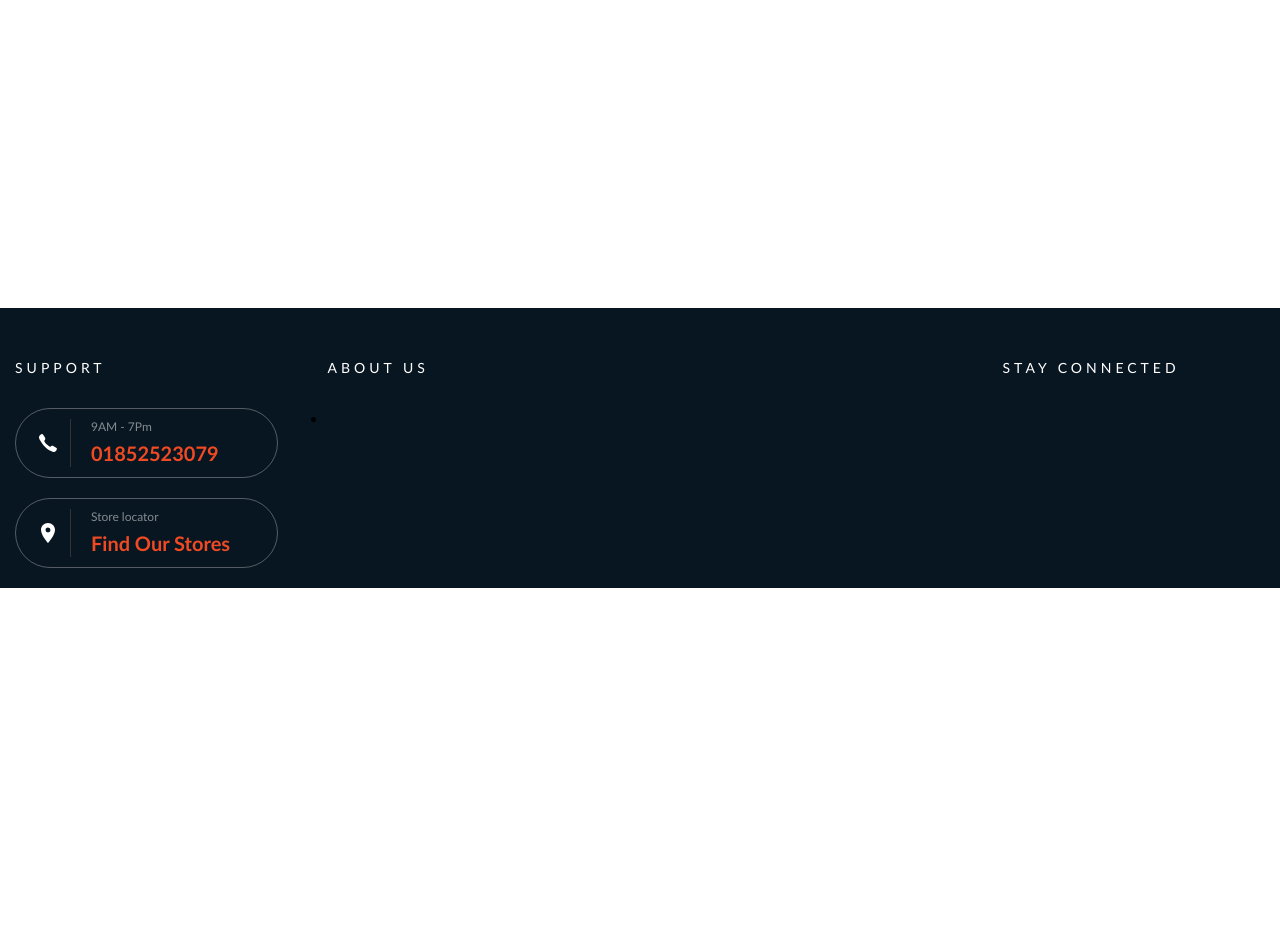
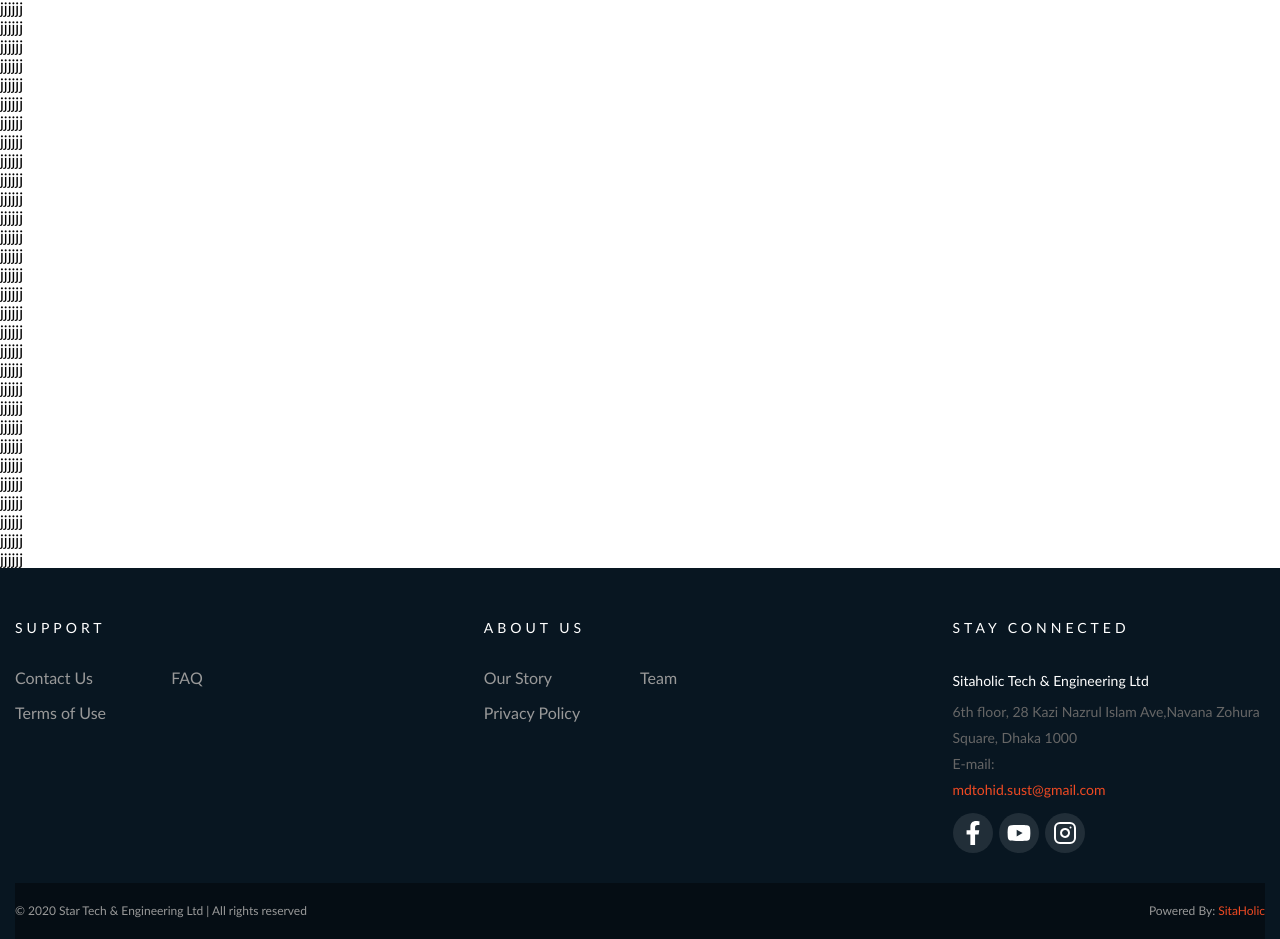
Before and after one commit to Tohid001/Sita-ecom, a React (Create React App) app in the folder front-end/: page / in a window 1280 px wide. Shown: the part 212-1151 px from the top of the page. Before the commit the page ends 800 px from the top, so only its background shows below. Built offline with nearby package versions, Linux system fonts and the light colour scheme.

Commit message:
footer is done

```diff
--- a/front-end/src/components/layout/footer/Footer.js
+++ b/front-end/src/components/layout/footer/Footer.js
@@ -1,5 +1,6 @@
 import React from "react";
 import Mainfooter from "./Mainfooter";
+import SubFooter from "./SubFooter";
 
 import { StyledFooter } from "./Footer.styled";
 import { StyledFooterContainer } from "./Footer.styled";
@@ -9,6 +10,7 @@ function Footer() {
     <StyledFooter>
       <StyledFooterContainer>
         <Mainfooter />
+        <SubFooter />
       </StyledFooterContainer>
     </StyledFooter>
   );
--- a/front-end/src/components/layout/footer/Footer.styled.js
+++ b/front-end/src/components/layout/footer/Footer.styled.js
@@ -1,7 +1,7 @@
 import styled from "styled-components";
 
 export const StyledFooter = styled.div`
-  padding: 0 0 50px;
+  /* padding: 0 0 50px; */
 
   background: var(--header);
   @media (min-width: 768px) {
--- a/front-end/src/components/layout/footer/MainFooter.styled.js
+++ b/front-end/src/components/layout/footer/MainFooter.styled.js
@@ -1,7 +1,10 @@
+import { NavLink } from "react-router-dom";
 import styled from "styled-components";
 
 export const StyledMainFooter = styled.div`
   display: flex;
+  justify-content: space-between;
+  padding-bottom: 30px;
 
   @media (max-width: 1279px) {
     font-size: 14px;
@@ -11,19 +14,17 @@ export const StyledMainFooter = styled.div`
     padding: 20px 0 0;
     border-bottom: none;
   }
+  @media (min-width: 1366px) {
+    border-bottom: 1px solid rgba(255, 255, 255, 0.1);
+  }
 `;
 
 export const StyleMainFooterContainer = styled.div`
-  flex: 1 1 100%;
+  flex: 0 0 100%;
   margin-bottom: 10px;
   @media (min-width: 768px) {
-    flex: ${({ type }) => (type === "aboutUs" ? "1 1 50%" : "1 1 25%")};
-    padding: ${({ type }) =>
-      type === "aboutUs"
-        ? 0
-        : type === "contacts"
-        ? "0 50px 0 0"
-        : "0 0 0 50px"};
+    flex: 0 0 25%;
+
     margin-bottom: 0;
   }
 `;
@@ -44,65 +45,8 @@ export const StyledHeader = styled.h4`
   }
 `;
 
-export const StyledContactBox = styled.a`
-  display: flex;
-
-  padding: 10px 0;
-  border-radius: 50px;
-  cursor: pointer;
-  margin-bottom: 20px;
-  border: 1px solid rgba(255, 255, 255, 0.3);
-  text-decoration: none;
-  color: #ef4a23;
-  &:hover {
-    @media (min-width: 768px) {
-      border-color: #ef4a23;
-    }
-  }
-  @media (max-width: 768px) {
-    max-width: 300px;
-    margin: 0 auto 20px;
-  }
+export const StyledListContainer = styled.ul`
   @media (min-width: 768px) {
-    width: 100%;
-    padding-right: 4px;
-  }
-`;
-
-export const StyledContactIconContainer = styled.div`
-  display: flex;
-  justify-content: center;
-  align-items: center;
-  padding: 0 10px 0 20px;
-  margin-right: 20px;
-  border-right: 1px solid #333;
-`;
-
-export const StyledContactText = styled.div`
-  flex-basis: 100%;
-  font-weight: normal;
-  white-space: nowrap;
-
-  & p {
-    margin: 0 0 4px;
-    font-size: 12px;
-    line-height: 16px;
-    color: rgba(255, 255, 255, 0.5);
-  }
-
-  & h5 {
-    color: #ef4a23;
-    font-size: 20px;
-    line-height: 28px;
-    @media (min-width: 768px) {
-      border-color: #ef4a23;
-      font-size: 20px;
-    }
-  }
-`;
-
-export const StyledAboutBox = styled.ul`
-  @media (max-width: 1279px) {
     display: flex;
     flex-wrap: wrap;
   }
@@ -113,9 +57,18 @@ export const StyledAboutBox = styled.ul`
   }
 `;
 
-export const StyledAboutItem = styled.li`
-  @media (max-width: 1279px) {
-    width: 50%;
+export const StyledListItem = styled(NavLink)`
+  text-decoration: none;
+  color: #999;
+  display: inline-block;
+  width: 32%;
+  line-height: 20px;
+
+  &:hover {
+    color: #ef4a23;
+    text-decoration: underline;
+  }
+  @media (min-width: 768px) {
     flex: 0 0 50%;
     padding: 0 0 15px;
   }
@@ -137,3 +90,39 @@ export const StyledAboutItem = styled.li`
     }
   }
 `;
+
+export const StyledOrgInfoBox = styled.div`
+  color: #666666;
+  font-size: 14px;
+  line-height: 26px;
+
+  padding-top: ${(props) => props.type === "socialLink" && "10px"};
+
+  @media (max-width: 768px) {
+    max-width: 340px;
+    margin: 0 auto 10px;
+    color: #999;
+    text-align: center;
+  }
+  & b {
+    color: #fff;
+    font-weight: normal;
+    display: inline-block;
+    margin-bottom: 5px;
+    @media (max-width: 768px) {
+      font-size: 15px;
+    }
+  }
+`;
+
+export const StyledSocialLinks = styled.a`
+  text-decoration: none;
+
+  margin-right: 6px;
+  padding: 8px;
+  width: 40px;
+  height: 40px;
+  border-radius: 40px;
+  background: rgba(255, 255, 255, 0.1);
+  display: inline-block;
+`;
--- a/front-end/src/components/layout/footer/Mainfooter.js
+++ b/front-end/src/components/layout/footer/Mainfooter.js
@@ -1,54 +1,67 @@
 import React from "react";
-import { NavLink } from "react-router-dom";
+
 import {
   StyledMainFooter,
   StyleMainFooterContainer,
   StyledHeader,
-  StyledContactBox,
-  StyledContactIconContainer,
-  StyledContactText,
-  StyledAboutBox,
-  StyledAboutItem,
+  StyledListContainer,
+  StyledListItem,
+  StyledOrgInfoBox,
+  StyledSocialLinks,
 } from "./MainFooter.styled";
-import { IoIosCall } from "react-icons/io";
-import { MdLocationOn } from "react-icons/md";
+
 import { IconContext } from "react-icons";
+import { FaFacebookF } from "react-icons/fa";
+import { FaYoutube } from "react-icons/fa";
+import { FiInstagram } from "react-icons/fi";
+
 function Mainfooter() {
   return (
     <StyledMainFooter>
-      <IconContext.Provider value={{ color: "white", size: "24px" }}>
-        <StyleMainFooterContainer type="contacts">
-          <StyledHeader>Support</StyledHeader>
-          <StyledContactBox href="tel:01852523079">
-            <StyledContactIconContainer>
-              <IoIosCall />
-            </StyledContactIconContainer>
-            <StyledContactText>
-              <p>9AM - 7Pm</p>
-              <h5>01852523079</h5>
-            </StyledContactText>
-          </StyledContactBox>
-          <StyledContactBox as={NavLink} to="/stores">
-            <StyledContactIconContainer>
-              <MdLocationOn />
-            </StyledContactIconContainer>
-            <StyledContactText>
-              <p>Store locator</p>
-              <h5>Find Our Stores</h5>
-            </StyledContactText>
-          </StyledContactBox>
-        </StyleMainFooterContainer>
-      </IconContext.Provider>
+      <StyleMainFooterContainer type="contacts">
+        <StyledHeader>Support</StyledHeader>
+        <StyledListContainer>
+          <StyledListItem to="/contactUs">Contact Us</StyledListItem>
+          <StyledListItem to="/faq">FAQ</StyledListItem>
+          <StyledListItem to="/termsOfUse">Terms of Use</StyledListItem>
+        </StyledListContainer>
+      </StyleMainFooterContainer>
 
       <StyleMainFooterContainer type="aboutUs">
         <StyledHeader>About us</StyledHeader>
-        <StyledAboutBox>
-          <StyledAboutItem></StyledAboutItem>
-        </StyledAboutBox>
+        <StyledListContainer>
+          <StyledListItem to="/ourStory">Our Story</StyledListItem>
+          <StyledListItem to="/team">Team</StyledListItem>
+          <StyledListItem to="/privacyPolicy">Privacy Policy</StyledListItem>
+        </StyledListContainer>
       </StyleMainFooterContainer>
 
       <StyleMainFooterContainer>
         <StyledHeader>Stay Connected</StyledHeader>
+        <StyledOrgInfoBox>
+          <b>Sitaholic Tech & Engineering Ltd </b>
+          <br></br>6th floor, 28 Kazi Nazrul Islam Ave,Navana Zohura Square,
+          Dhaka 1000
+        </StyledOrgInfoBox>
+        <StyledOrgInfoBox>
+          <p>
+            E-mail:<br></br>
+            <span style={{ color: "#ef4a23" }}>mdtohid.sust@gmail.com</span>
+          </p>
+        </StyledOrgInfoBox>
+        <StyledOrgInfoBox type="socialLink">
+          <IconContext.Provider value={{ size: "24px", color: "white" }}>
+            <StyledSocialLinks>
+              <FaFacebookF />
+            </StyledSocialLinks>
+            <StyledSocialLinks>
+              <FaYoutube />
+            </StyledSocialLinks>
+            <StyledSocialLinks>
+              <FiInstagram />
+            </StyledSocialLinks>
+          </IconContext.Provider>
+        </StyledOrgInfoBox>
       </StyleMainFooterContainer>
     </StyledMainFooter>
   );
--- a/front-end/src/components/layout/footer/SubFooter.js
+++ b/front-end/src/components/layout/footer/SubFooter.js
@@ -1,7 +1,15 @@
 import React from "react";
+import { StyledSubfooter } from "./Subfooter.styled";
 
 function SubFooter() {
-  return <div></div>;
+  return (
+    <StyledSubfooter>
+      <p>&copy; 2020 Star Tech & Engineering Ltd &#x7c; All rights reserved</p>
+      <p>
+        Powered By: <a>SitaHolic</a>
+      </p>
+    </StyledSubfooter>
+  );
 }
 
 export default SubFooter;
--- a/front-end/src/components/layout/footer/Subfooter.styled.js
+++ b/front-end/src/components/layout/footer/Subfooter.styled.js
@@ -0,0 +1,30 @@
+import styled from "styled-components";
+
+export const StyledSubfooter = styled.div`
+  @media (max-width: 1366px) {
+    background: rgba(0, 0, 0, 0.4);
+  }
+
+  padding: 15px 0;
+  display: flex;
+  flex-wrap: wrap;
+
+  & p {
+    flex: 0 0 100%;
+    text-align: center;
+    color: #999;
+    font-size: 12px;
+    line-height: 26px;
+    @media (min-width: 768px) {
+      flex: 0 0 50%;
+      text-align: start;
+    }
+    & a {
+      color: rgb(239, 74, 35);
+    }
+
+    &:nth-child(2) {
+      text-align: end;
+    }
+  }
+`;
--- a/front-end/src/pages/Home.js
+++ b/front-end/src/pages/Home.js
@@ -17,7 +17,41 @@ function Home() {
         >
           <Header />
         </div>
-
+        <p>jjjjjj</p>
+        <p>jjjjjj</p>
+        <p>jjjjjj</p>
+        <p>jjjjjj</p>
+        <p>jjjjjj</p>
+        <p>jjjjjj</p>
+        <p>jjjjjj</p>
+        <p>jjjjjj</p>
+        <p>jjjjjj</p>
+        <p>jjjjjj</p>
+        <p>jjjjjj</p>
+        <p>jjjjjj</p>
+        <p>jjjjjj</p>
+        <p>jjjjjj</p>
+        <p>jjjjjj</p>
+        <p>jjjjjj</p>
+        <p>jjjjjj</p>
+        <p>jjjjjj</p>
+        <p>jjjjjj</p>
+        <p>jjjjjj</p>
+        <p>jjjjjj</p>
+        <p>jjjjjj</p>
+        <p>jjjjjj</p>
+        <p>jjjjjj</p>
+        <p>jjjjjj</p>
+        <p>jjjjjj</p>
+        <p>jjjjjj</p>
+        <p>jjjjjj</p>
+        <p>jjjjjj</p>
+        <p>jjjjjj</p>
+        <p>jjjjjj</p>
+        <p>jjjjjj</p>
+        <p>jjjjjj</p>
+        <p>jjjjjj</p>
+        <p>jjjjjj</p>
         <Outlet />
         <div
           style={{
```
